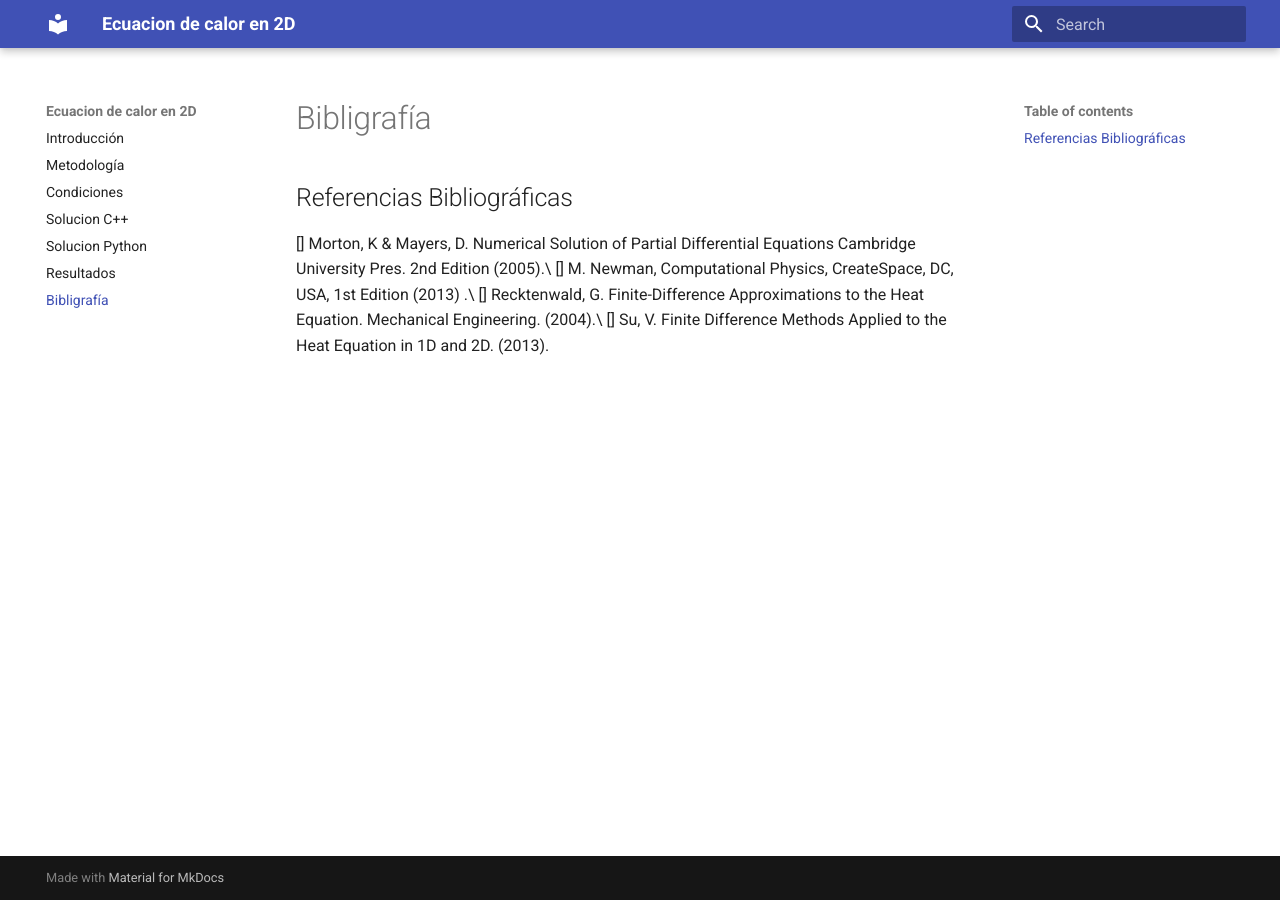
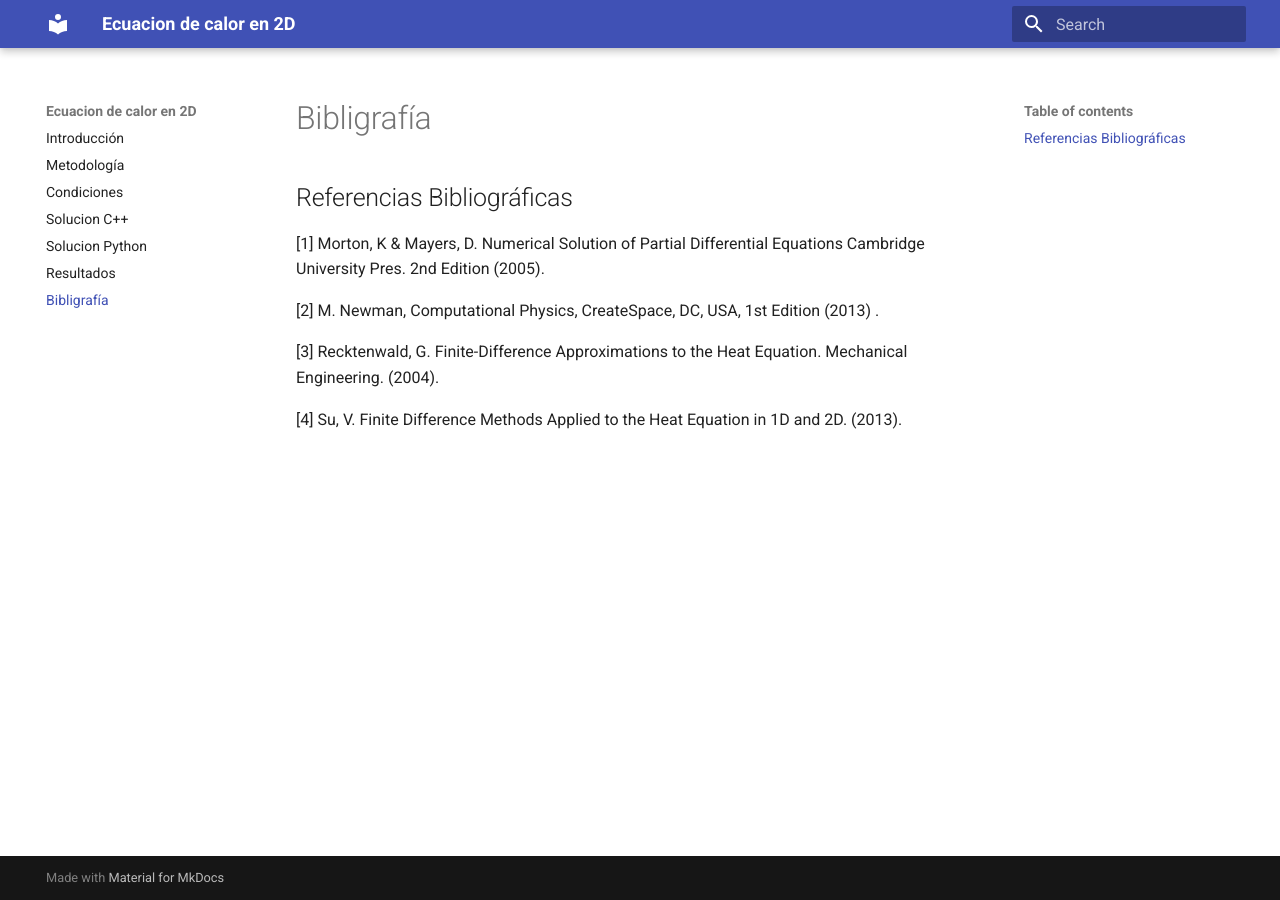
Before and after one commit to KarolayAN/Proyecto, an MkDocs documentation site: the page built from docs/bibliografia.md, in a window 1280 px wide. Built offline with MkDocs 1.6.1 and Material for MkDocs 9.7.7, drawn with Linux system fonts in a browser that asks for light colours.

Commit message:
Update bibliografia.md

```diff
--- a/docs/bibliografia.md
+++ b/docs/bibliografia.md
@@ -1,6 +1,9 @@
 ## Referencias Bibliográficas
 
-[] Morton, K & Mayers, D. Numerical Solution of Partial Differential Equations Cambridge University Pres. 2nd Edition (2005).\
-[] M. Newman, Computational Physics, CreateSpace, DC, USA, 1st Edition (2013) .\
-[] Recktenwald, G. Finite-Difference Approximations to the Heat Equation. Mechanical Engineering. (2004).\
-[] Su, V. Finite Difference Methods Applied to the Heat Equation in 1D and 2D. (2013).
+[1] Morton, K & Mayers, D. Numerical Solution of Partial Differential Equations Cambridge University Pres. 2nd Edition (2005).
+
+[2] M. Newman, Computational Physics, CreateSpace, DC, USA, 1st Edition (2013) .
+
+[3] Recktenwald, G. Finite-Difference Approximations to the Heat Equation. Mechanical Engineering. (2004).
+
+[4] Su, V. Finite Difference Methods Applied to the Heat Equation in 1D and 2D. (2013).
```
